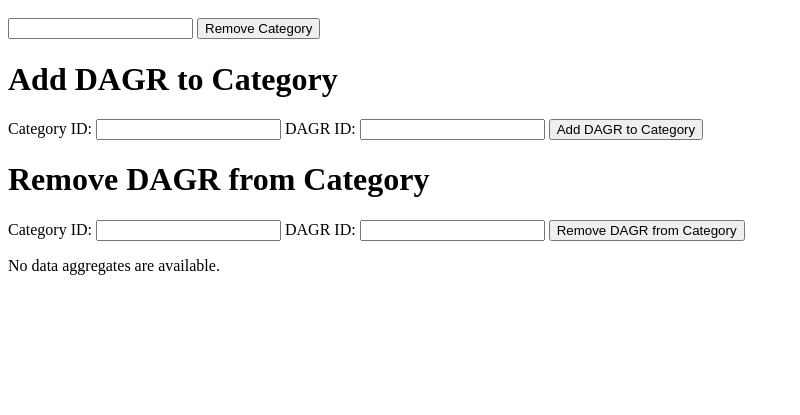
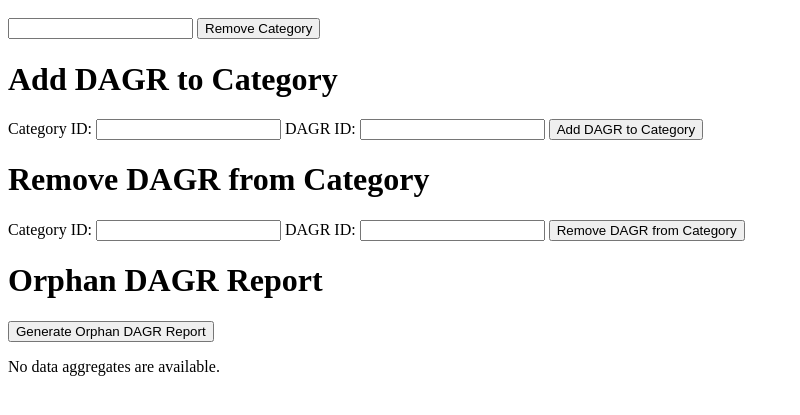
Before and after one commit to JPeterson462/CMSC424-Project, a Django app: template web/mmda/templates/mmda/index.html in a window 1280 px wide. Shown: the part 351-766 px from the top of the page, without its empty margins (0-800 px from the left). Run offline with Django 3.2, Linux system fonts and the light colour scheme; the template is opened without the code that fills it, so the values that code supplies are empty; parts of the project's set-up code (start-up, migrations or seed data) failed here and were passed over.

Commit message:
KW: Added functionality to generate orphan DAGR report

```diff
--- a/web/mmda/models.py
+++ b/web/mmda/models.py
@@ -9,6 +9,7 @@ class DataAggregate(models.Model):
     time_created = models.DateTimeField(auto_now=True)
     files = models.ManyToManyField('FileMetadata')
     categories = models.ManyToManyField('Category')
+    parent_dagr = models.ForeignKey('self', on_delete=None, blank=True, null=True)
 
     def __str__(self):
         return "Data Aggregate: " + self.name
--- a/web/mmda/templates/mmda/index.html
+++ b/web/mmda/templates/mmda/index.html
@@ -42,6 +42,12 @@
     <input type="submit" value="Remove DAGR from Category" />
 </form>
 
+<h1>Orphan DAGR Report</h1>
+<form action="{% url 'mmda:orphan_dagr_report' %}" method="post">
+    {% csrf_token %}
+    <input type="submit" value="Generate Orphan DAGR Report" />
+</form>
+
 {% if data_aggregates_list %}
     <ul>
     {% for dagr in data_aggregates_list %}
--- a/web/mmda/urls.py
+++ b/web/mmda/urls.py
@@ -10,5 +10,6 @@ urlpatterns = [
     url(r'^create_category/$', views.create_category, name='create_category'),
     url(r'^remove_category/$', views.remove_category, name='remove_category'),
     url(r'^add_dagr_to_category/$', views.add_dagr_to_category, name='add_dagr_to_category'),
-    url(r'^remove_dagr_from_category/$', views.remove_dagr_from_category, name='remove_dagr_from_category')
+    url(r'^remove_dagr_from_category/$', views.remove_dagr_from_category, name='remove_dagr_from_category'),
+    url(r'^orphan_dagr_report/$', views.orphan_dagr_report, name='orphan_dagr_report')
 ]
```
Also changed, not shown: web/mmda/templates/mmda/orphan_dagr_report.html (added, +11 -0 lines), web/mmda/views.py (+11 -0 lines), web/mmda/migrations/0008_dataaggregate_parent_dagr.py (added).
